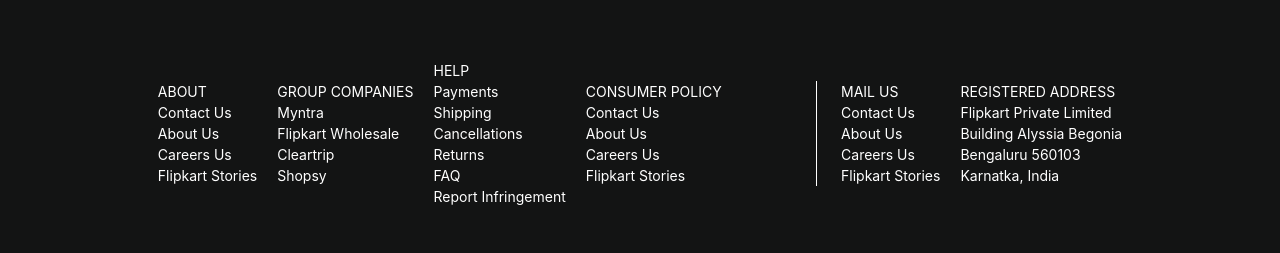
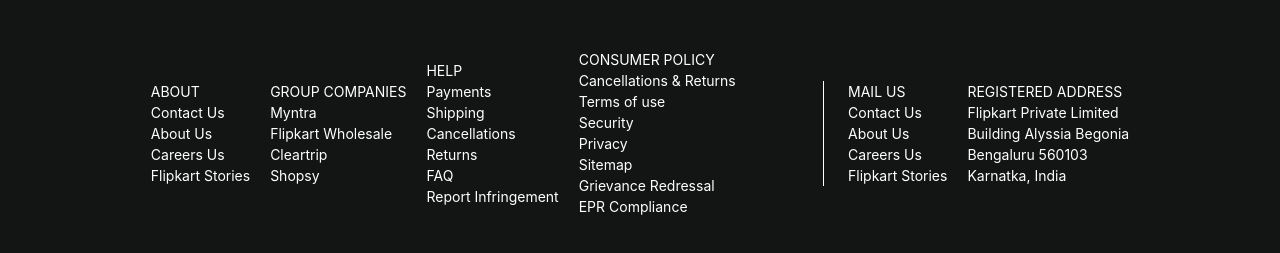
Before and after one commit to iamnaveen8851/Flipkart-Clone, a React (Vite) app: page / in a window 1280 px wide. Shown: the part 1978-2231 px from the top of the page. Built offline with nearby package versions, Linux system fonts and the light colour scheme.

Commit message:
Flipkart Clone

```diff
--- a/src/components/Footer.jsx
+++ b/src/components/Footer.jsx
@@ -40,10 +40,13 @@
         </Box>
         <Box fontSize={"14px"}>CONSUMER POLICY
         <Box >
-            <Text> Contact Us</Text>
-            <Text> About Us</Text>
-            <Text> Careers Us</Text>
-            <Text> Flipkart Stories</Text>
+            <Text>Cancellations & Returns</Text>
+            <Text>Terms of use</Text>
+            <Text>Security</Text>
+            <Text>Privacy</Text>
+            <Text>Sitemap</Text>
+            <Text>Grievance Redressal</Text>
+            <Text>EPR Compliance</Text>
           </Box>
         </Box>
       </Box>
```
